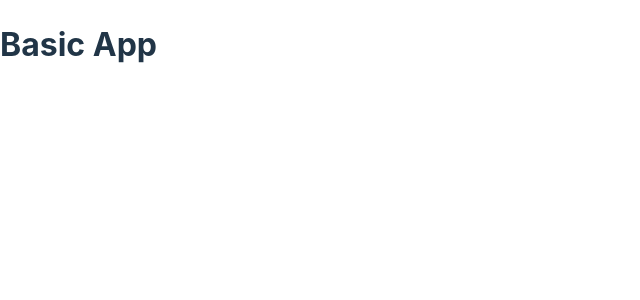
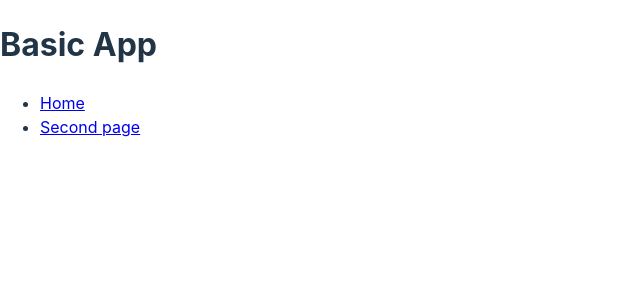
Before and after one commit to garipov/tinkoff-solution-cup-app, a React (Vite) app: page / in a window 1280 px wide. Shown: the top 300 px of the page, without its empty margins (0-640 px from the left). Built offline with nearby package versions, Linux system fonts and the light colour scheme.

Commit message:
feat: router

```diff
--- a/package.json
+++ b/package.json
@@ -12,7 +12,8 @@
   },
   "dependencies": {
     "react": "^18.2.0",
-    "react-dom": "^18.2.0"
+    "react-dom": "^18.2.0",
+    "react-router-dom": "^6.10.0"
   },
   "devDependencies": {
     "@types/react": "^18.0.28",
--- a/src/App.tsx
+++ b/src/App.tsx
@@ -1,3 +1,7 @@
+import { RouterProvider } from 'react-router-dom';
+
+import { router } from './router';
+
 export function App() {
-  return <h1>Basic App</h1>;
+  return <RouterProvider router={router} />;
 }
--- /dev/null
+++ b/src/pages/ErrorPage/ErrorPage.tsx
@@ -0,0 +1,16 @@
+import { FC } from 'react';
+import { useRouteError } from 'react-router-dom';
+
+export const ErrorPage: FC = () => {
+  const error = useRouteError() as null | { statusText?: string; message?: string };
+
+  return (
+    <div id="error-page">
+      <h1>Oops!</h1>
+      <p>Sorry, an unexpected error has occurred.</p>
+      <p>
+        <i>{error?.statusText || error?.message}</i>
+      </p>
+    </div>
+  );
+};
--- /dev/null
+++ b/src/pages/MainPage/MainPage.tsx
@@ -0,0 +1,19 @@
+import { FC } from 'react';
+import { Link, Outlet } from 'react-router-dom';
+
+export const Main: FC = () => {
+  return (
+    <>
+      <h1>Basic App</h1>
+      <ul>
+        <li>
+          <Link to="/">Home</Link>
+        </li>
+        <li>
+          <Link to="/second">Second page</Link>
+        </li>
+      </ul>
+      <Outlet />
+    </>
+  );
+};
--- /dev/null
+++ b/src/pages/SecondPage/SecondPage.tsx
@@ -0,0 +1,5 @@
+import { FC } from 'react';
+
+export const SecondPage: FC = () => {
+  return <h2>Second page</h2>;
+};
--- /dev/null
+++ b/src/router.tsx
@@ -0,0 +1,19 @@
+import { createHashRouter } from 'react-router-dom';
+
+import { Main } from './pages/MainPage/MainPage';
+import { ErrorPage } from './pages/ErrorPage/ErrorPage';
+import { SecondPage } from './pages/SecondPage/SecondPage';
+
+export const router = createHashRouter([
+  {
+    path: '/',
+    element: <Main />,
+    errorElement: <ErrorPage />,
+    children: [
+      {
+        path: 'second',
+        element: <SecondPage />,
+      },
+    ],
+  },
+]);
```
Also changed, not shown: 1 other file (tests, documents, lock files or other folders).
